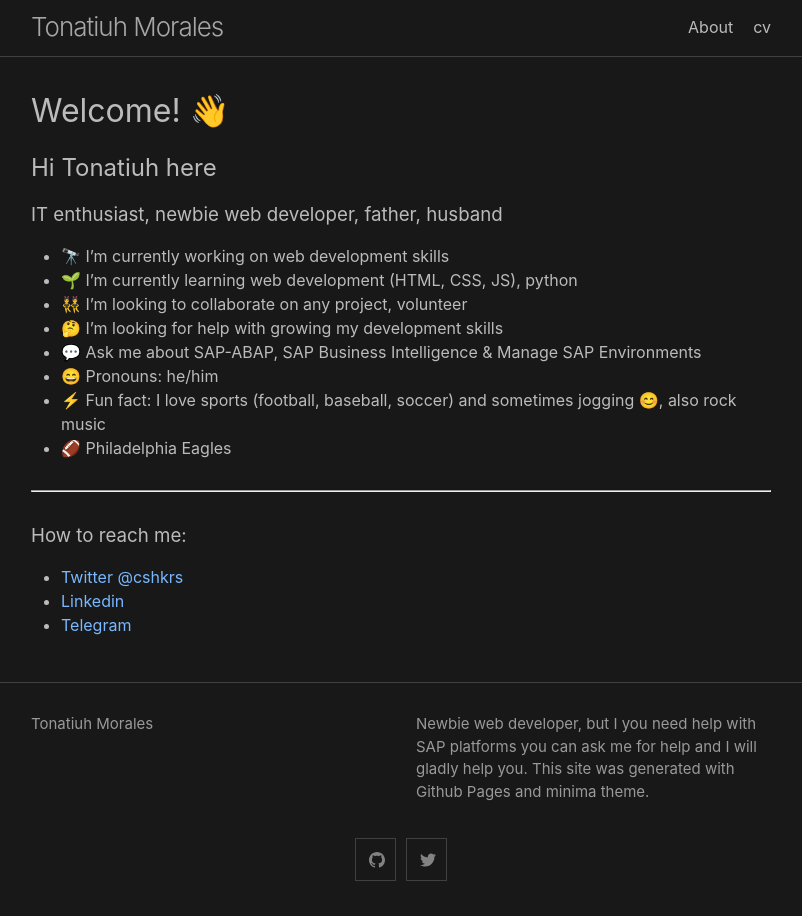
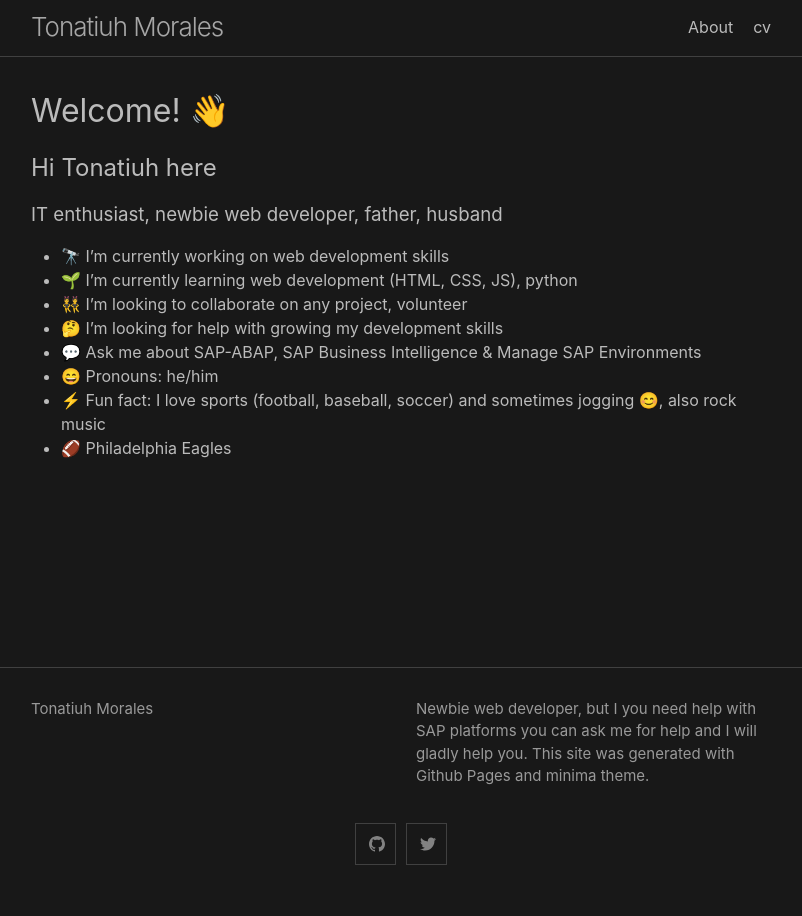
Before and after one commit to blackc0mb/blackc0mb.github.io, a Jekyll site: the page built from about.md, in a window 1280 px wide. Shown: the whole page, without its empty margins (239-1041 px from the left). Built offline with Jekyll 4.4.1, drawn with Linux system fonts in a browser that asks for light colours.

Commit message:
Update about.md

```diff
--- a/about.md
+++ b/about.md
@@ -15,9 +15,3 @@ title: About
 - 😄 Pronouns: he/him
 - ⚡ Fun fact: I love sports (football, baseball, soccer) and sometimes jogging 😊, also rock music
 - 🏈 Philadelphia Eagles
-
----
-### How to reach me:
-- [Twitter @cshkrs](https://twitter.com/cshkrs)
-- [Linkedin](https://www.linkedin.com/in/t-morales)
-- [Telegram](https://t.me/cshkrs)
```
